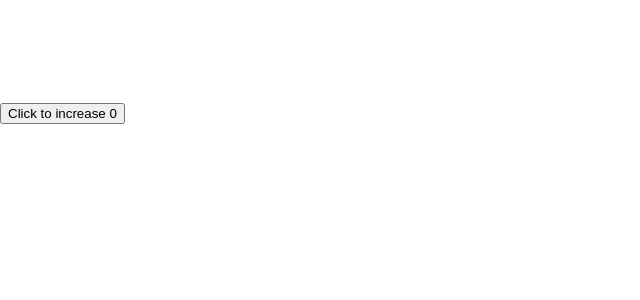
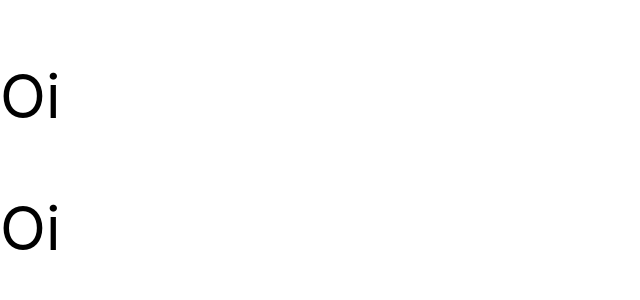
Before and after one commit to FelipeJhordan/curso-de-reactjs-nextjs-completo, a React (Create React App) app in the folder aulas/project2/: page / in a window 1280 px wide. Shown: the top 300 px of the page, without its empty margins (0-640 px from the left). Built offline with nearby package versions, Linux system fonts and the light colour scheme.

Commit message:
feat(react): Using childre/cloneElement

```diff
--- a/aulas/project2/src/templates/App/index.jsx
+++ b/aulas/project2/src/templates/App/index.jsx
@@ -1,64 +1,23 @@
-import { Component, useEffect, useState } from 'react';
-import P from 'prop-types';
+import React, { cloneElement } from 'react';
+
 const s = {
   style: {
     fontSize: '60px',
   },
 };
 
-class ErrorBoundary extends Component {
-  constructor(props) {
-    super(props);
-    this.state = { hasError: false };
-  }
-
-  static getDerivedStateFromError(error) {
-    // Atualiza o state para que a próxima renderização mostre a UI alternativa.
-    return { hasError: true };
-  }
-
-  componentDidCatch(error, errorInfo) {
-    // Você também pode registrar o erro em um serviço de relatórios de erro
-    console.log(error, errorInfo);
-  }
-
-  render() {
-    if (this.state.hasError) {
-      // Você pode renderizar qualquer UI alternativa
-      return <h1>Algo deu errado.</h1>;
-    }
-
-    // eslint-disable-next-line react/prop-types
-    return this.props.children;
-  }
-}
-
-const ItWillThrowError = () => {
-  const [counter, setCounter] = useState(0);
-  useEffect(() => {
-    if (counter > 3) {
-      throw new Error('Que chato');
-    }
+const Parent = ({ children }) => {
+  return React.Children.map(children, (child) => {
+    const newChild = cloneElement(child, { ...s });
+    return newChild;
   });
-  return (
-    <div>
-      <button
-        onClick={() => {
-          setCounter((s) => s + 1);
-        }}
-      >
-        Click to increase {counter}
-      </button>
-    </div>
-  );
 };
 
 export const Home = () => {
   return (
-    <p {...s}>
-      <ErrorBoundary>
-        <ItWillThrowError />
-      </ErrorBoundary>
-    </p>
+    <Parent>
+      <p>Oi</p>
+      <p>Oi</p>
+    </Parent>
   );
 };
```
